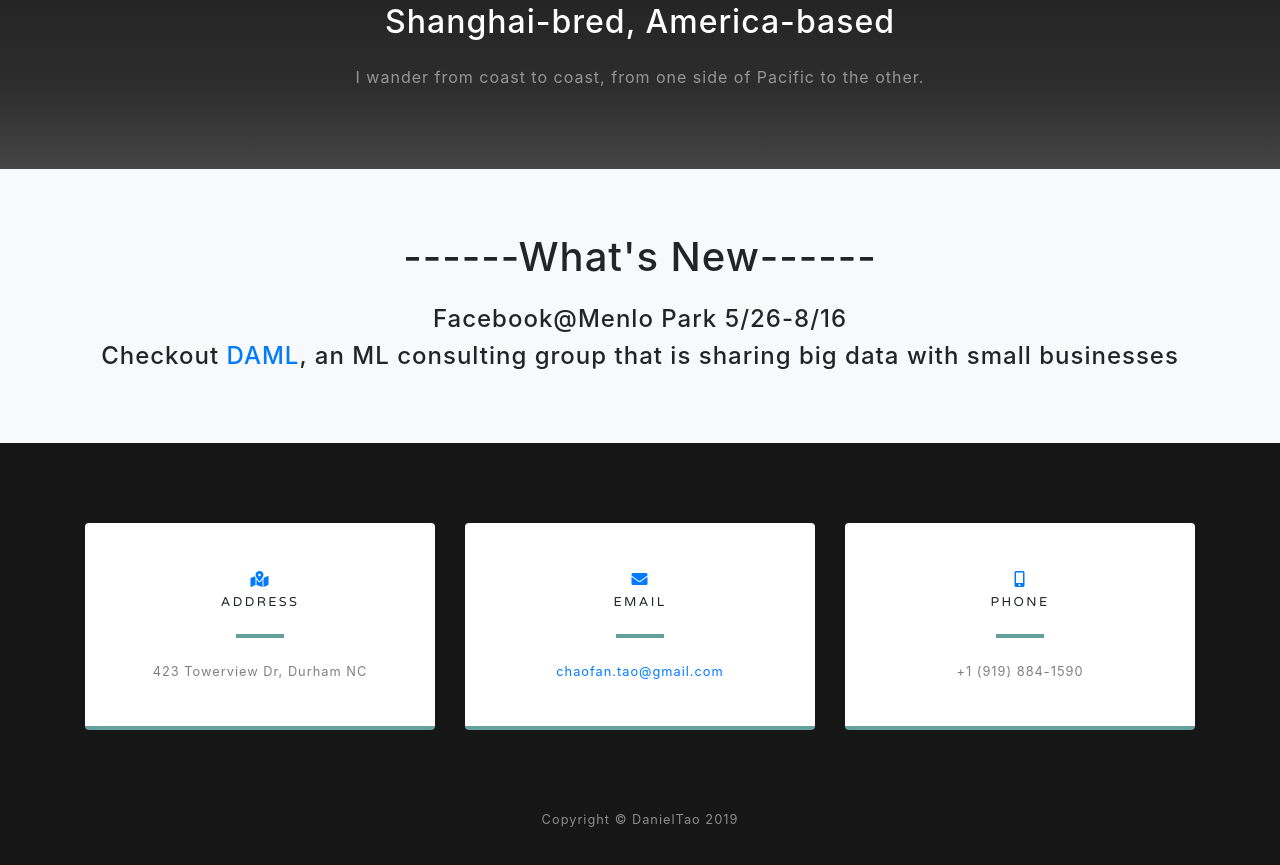
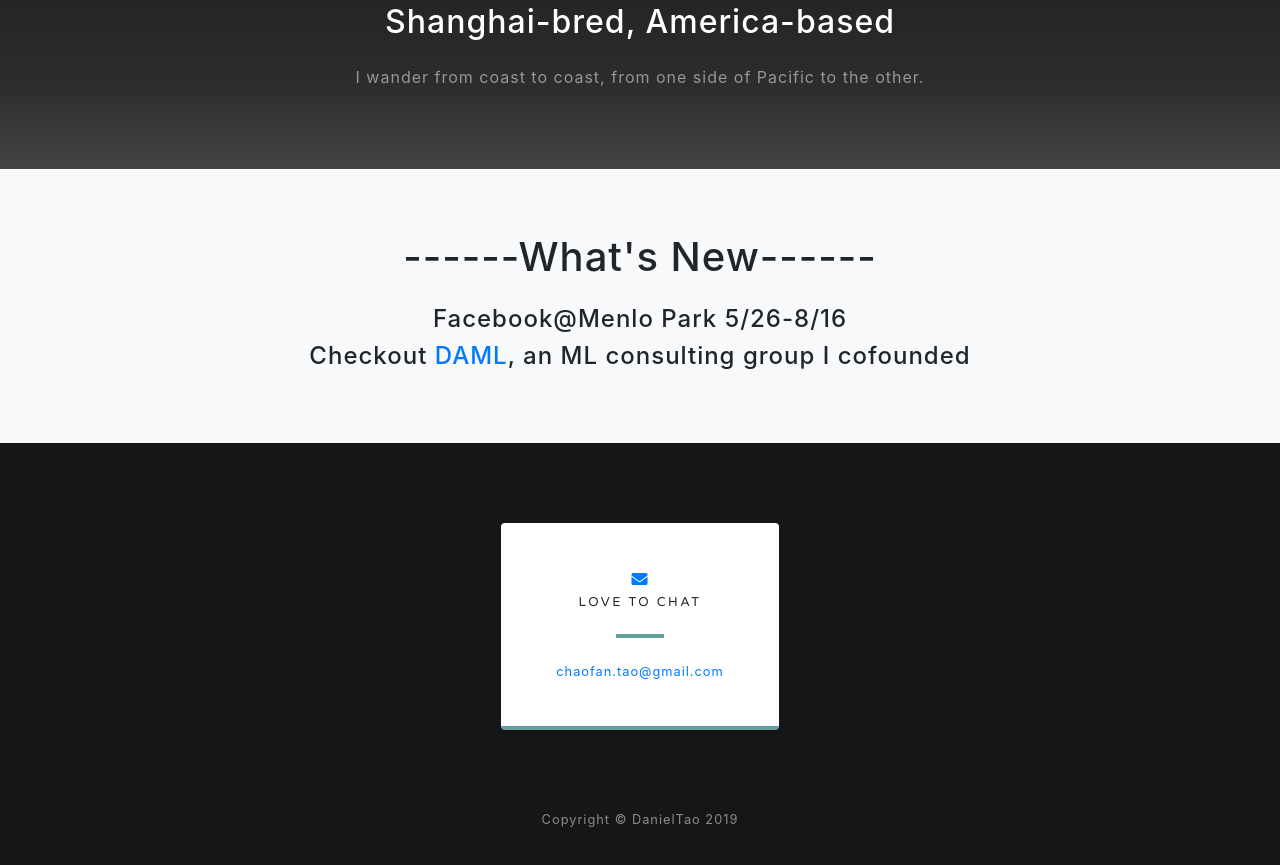
Before and after one commit to danieltao/danielWebsite, a website with bundled scripts: page index.html in a window 1280 px wide. Shown: the part 957-1822 px from the top of the page. Built offline with nearby package versions, Linux system fonts and the light colour scheme.

Commit message:
changed_link_and_contact

```diff
--- a/css/grayscale.css
+++ b/css/grayscale.css
@@ -240,6 +240,8 @@
 
 .contact-section {
   padding: 5rem 0 0;
+  margin: auto;
+  width: 100%;
 }
 
 .contact-section .card {
@@ -272,6 +274,11 @@
   border-radius: 100%;
   line-height: 3rem;
   color: rgba(255, 255, 255, 0.3);
+}
+
+.contact-email-wrapper {
+  width: 25%;
+  margin: auto;
 }
 
 .contact-section .social a:hover {
--- a/index.html
+++ b/index.html
@@ -83,7 +83,7 @@
       <div class="w-100 my-auto text-center justify-content-center no-gutters">
         <h1 class="mb-4"> ------What's New------ </h1>
         <h4> Facebook@Menlo Park 5/26-8/16</h4>
-        <h4> Checkout <a href="https://objective-roentgen-892d15.netlify.com/">DAML</a>, an ML consulting group that is sharing big data with small businesses</h4>
+        <h4> Checkout <a href="https://www.dukeaml.com">DAML</a>, an ML consulting group I cofounded</h4>
       </div>
     </div>
   </section>
@@ -173,24 +173,11 @@
   <section id=contact class="contact-section bg-black">
     <div class="container">
 
-      <div class="row">
-
-        <div class="col-md-4 mb-3 mb-md-0">
-          <div class="card py-4 h-100">
-            <div class="card-body text-center">
-              <i class="fas fa-map-marked-alt text-primary mb-2"></i>
-              <h4 class="text-uppercase m-0">Address</h4>
-              <hr class="my-4">
-              <div class="small text-black-50">423 Towerview Dr, Durham NC</div>
-            </div>
-          </div>
-        </div>
-
-        <div class="col-md-4 mb-3 mb-md-0">
+        <div class="contact-email-wrapper">
           <div class="card py-4 h-100">
             <div class="card-body text-center">
               <i class="fas fa-envelope text-primary mb-2"></i>
-              <h4 class="text-uppercase m-0">Email</h4>
+              <h4 class="text-uppercase m-0">Love to Chat</h4>
               <hr class="my-4">
               <div class="small text-black-50">
                 <a href="#">chaofan.tao@gmail.com</a>
@@ -198,29 +185,7 @@
             </div>
           </div>
         </div>
-
-        <div class="col-md-4 mb-3 mb-md-0">
-          <div class="card py-4 h-100">
-            <div class="card-body text-center">
-              <i class="fas fa-mobile-alt text-primary mb-2"></i>
-              <h4 class="text-uppercase m-0">Phone</h4>
-              <hr class="my-4">
-              <div class="small text-black-50">+1 (919) 884-1590</div>
-            </div>
-          </div>
-        </div>
       </div>
-<!--
-      <div class="social d-flex justify-content-center">
-        <a href="https://www.linkedin.com/in/chaofan-daniel-tao/" class="mx-2">
-          <i class="fab fa-linkedin"></i>
-        </a>
-        <a href="https://github.com/danieltao" class="mx-2">
-          <i class="fab fa-github"></i>
-        </a>
-      </div>
--->
-    </div>
   </section>
 
   <!-- Footer -->
```
